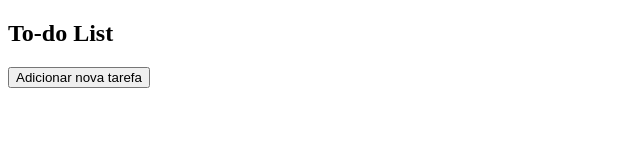
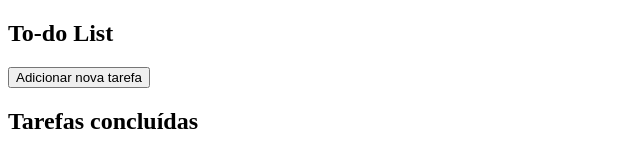
Before and after one commit to Larissa-alSouza/JS-studies, a plain HTML site: page To Do List/index.html in a window 1280 px wide. Shown: the whole page, without its empty margins (0-640 px from the left). Drawn offline with Linux system fonts and the light colour scheme.

Commit message:
Update index.html

```diff
--- a/To Do List/index.html
+++ b/To Do List/index.html
@@ -13,7 +13,9 @@
             <button type="button" id="addCheckBox">Adicionar nova tarefa</button>
         </div>
         <div id="checkbox-container"></div>
-        <div id="checked-container"></div>
+        <div id="checked-container">
+          <h1>Tarefas concluídas</h1>
+        </div>
     </section>
     <script src="script.js"></script>
 </body>
```
